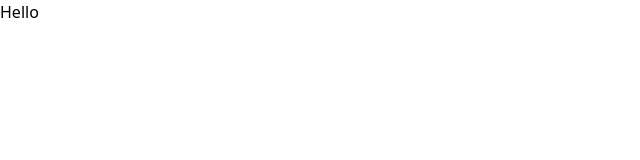
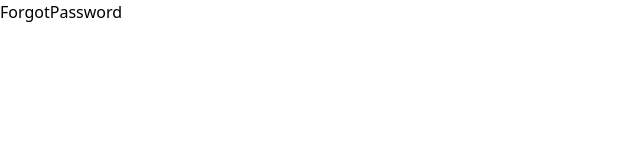
Before and after one commit to Admayah/realtor-clone, a React (Create React App) app: page /forgot-password in a window 1280 px wide. Shown: the top 160 px of the page, without its empty margins (0-640 px from the left). Built offline with nearby package versions, Linux system fonts and the light colour scheme.

Commit message:
create pages and routes

```diff
--- a/package.json
+++ b/package.json
@@ -8,6 +8,8 @@
     "@testing-library/user-event": "^13.5.0",
     "react": "^18.2.0",
     "react-dom": "^18.2.0",
+    "react-router": "^6.22.0",
+    "react-router-dom": "^6.22.0",
     "react-scripts": "5.0.1",
     "web-vitals": "^2.1.4"
   },
--- a/src/App.js
+++ b/src/App.js
@@ -1,11 +1,46 @@
-import './App.css';
+import { createBrowserRouter, RouterProvider } from "react-router-dom";
+import Home from "./pages/Home";
+import SignUp from "./pages/SignUp";
+import SignIn from "./pages/SignIn";
+import Offers from "./pages/Offers";
+import Profile from "./pages/Profile";
+import ForgotPassword from "./pages/ForgotPassword";
+
+import "./App.css";
+
+const router = createBrowserRouter([
+	{
+		path: "/",
+		element: <Home />,
+	},
+	{
+		path: "/sign-up",
+		element: <SignUp />,
+	},
+	{
+		path: "/sign-in",
+		element: <SignIn />,
+	},
+	{
+		path: "/offers",
+		element: <Offers />,
+	},
+	{
+		path: "/profile",
+		element: <Profile />,
+	},
+  {
+		path: "/",
+		element: <Profile />,
+	},
+  {
+		path: "/forgot-password",
+		element: <ForgotPassword />,
+	},
+]);
 
 function App() {
-  return (
-    <>
-      <h1>Hello</h1>
-    </>
-  );
+	return <RouterProvider router={router} />;
 }
 
 export default App;
--- /dev/null
+++ b/src/pages/ForgotPassword.jsx
@@ -0,0 +1,9 @@
+import React from 'react'
+
+const ForgotPassword = () => {
+  return (
+    <div>ForgotPassword</div>
+  )
+}
+
+export default ForgotPassword
--- /dev/null
+++ b/src/pages/Home.jsx
@@ -0,0 +1,7 @@
+import React from "react";
+
+const Home = () => {
+	return <div>Home</div>;
+};
+
+export default Home;
--- /dev/null
+++ b/src/pages/Offers.jsx
@@ -0,0 +1,9 @@
+import React from 'react'
+
+const Offers = () => {
+  return (
+    <div>Offers</div>
+  )
+}
+
+export default Offers
--- /dev/null
+++ b/src/pages/Profile.jsx
@@ -0,0 +1,9 @@
+import React from 'react'
+
+const Profile = () => {
+  return (
+    <div>Profile</div>
+  )
+}
+
+export default Profile
--- /dev/null
+++ b/src/pages/SignIn.jsx
@@ -0,0 +1,9 @@
+import React from 'react'
+
+const SignIn = () => {
+  return (
+    <div>SignIn</div>
+  )
+}
+
+export default SignIn
--- /dev/null
+++ b/src/pages/SignUp.jsx
@@ -0,0 +1,9 @@
+import React from 'react'
+
+const SignUp = () => {
+  return (
+    <div>SignUp</div>
+  )
+}
+
+export default SignUp
```
Also changed, not shown: 1 other file (tests, documents, lock files or other folders).
